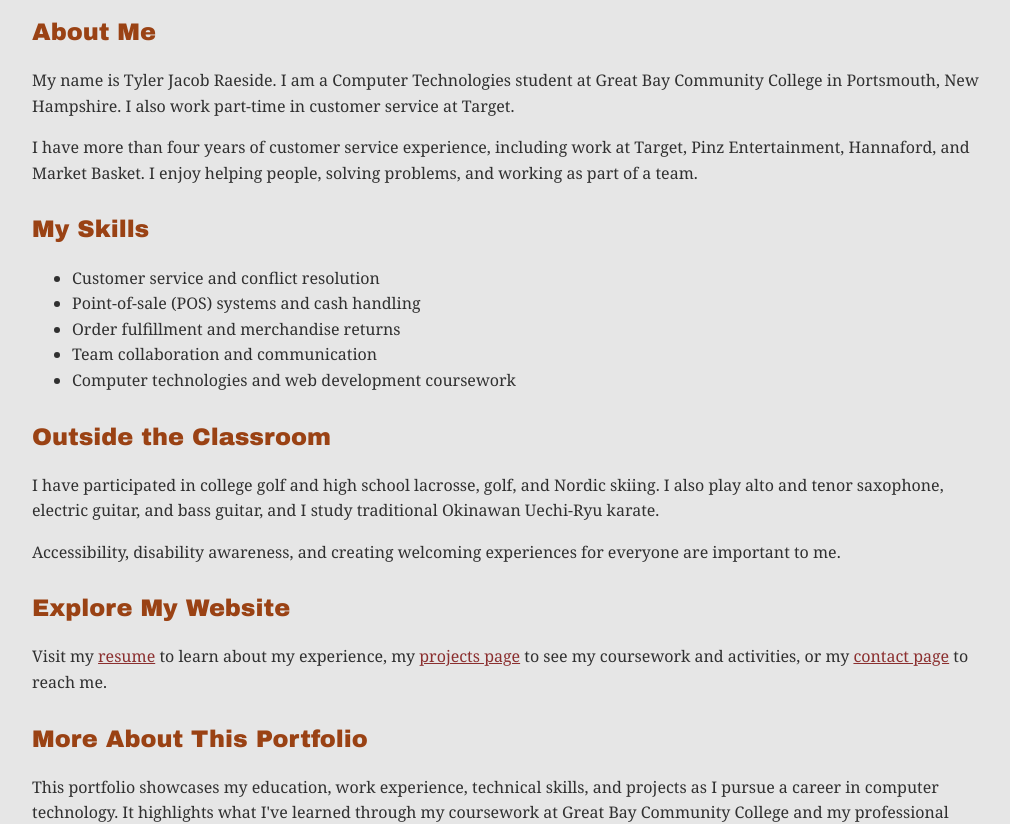
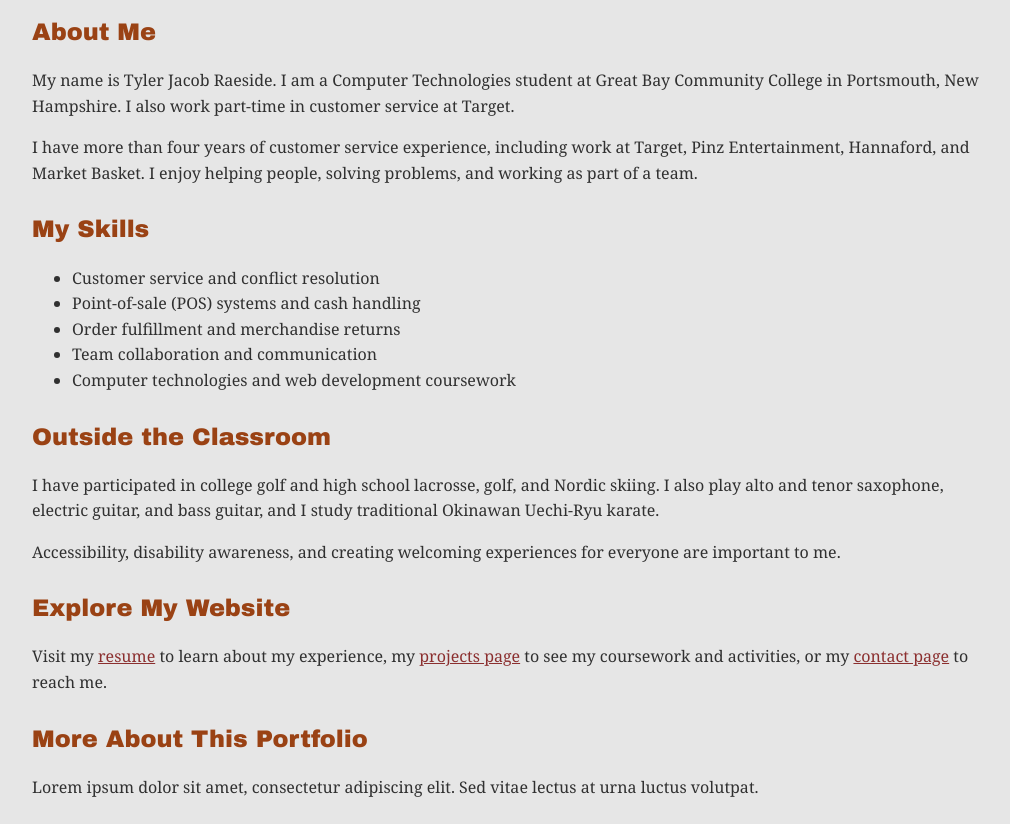
Before and after one commit to tjrae/124CIS-Course-Project-part-1, a plain HTML site: page index.html in a window 1280 px wide. Shown: the part 138-962 px from the top of the page, without its empty margins (128-1138 px from the left). Drawn offline with Linux system fonts and the light colour scheme.

Commit message:
Update index.html

```diff
--- a/index.html
+++ b/index.html
@@ -46,7 +46,7 @@
     </section>
     <section>
       <h2>More About This Portfolio</h2>
-      <p>This portfolio showcases my education, work experience, technical skills, and projects as I pursue a career in computer technology. It highlights what I've learned through my coursework at Great Bay Community College and my professional experience.</p>
+      <p>Lorem ipsum dolor sit amet, consectetur adipiscing elit. Sed vitae lectus at urna luctus volutpat.</p>
     </section>
   </main>
 
```
